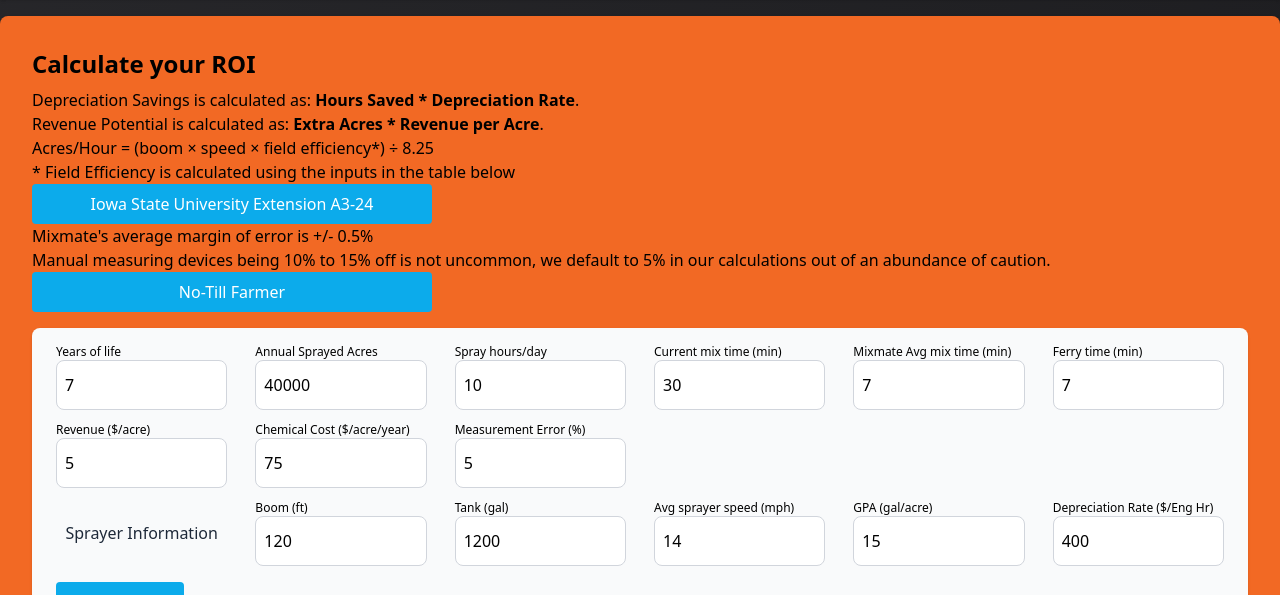
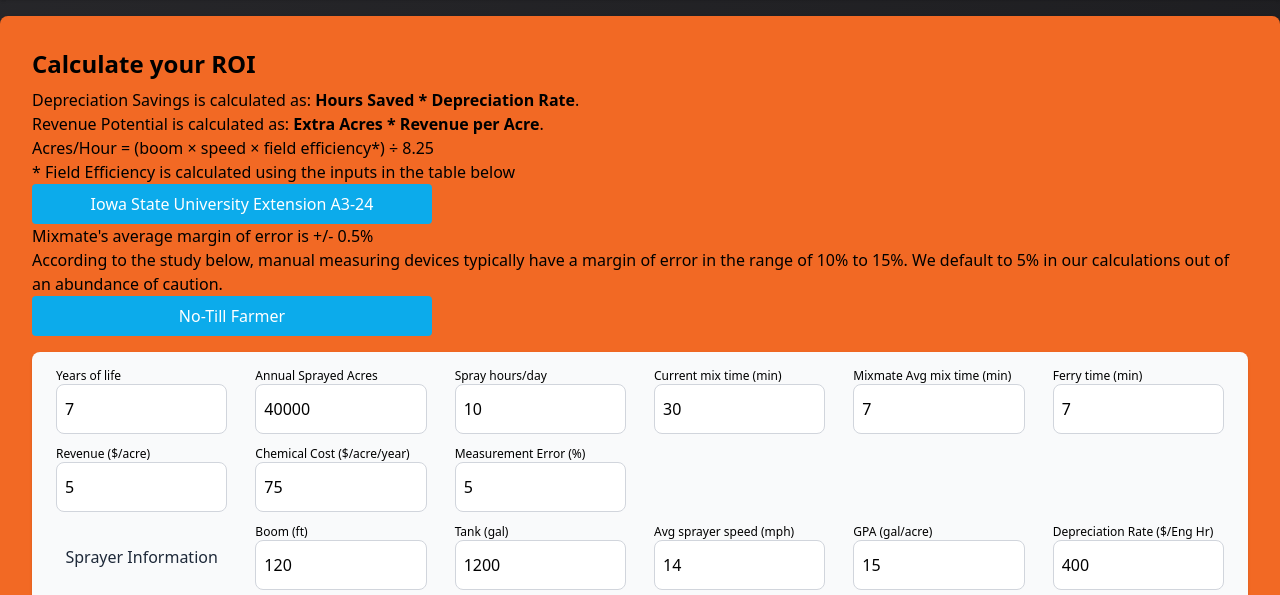
Before and after one commit to Praxidyn/roi-calc, a website built with Vite: page index.html in a window 1280 px wide. Shown: the part 192-787 px from the top of the page. Built offline with nearby package versions, Linux system fonts and the light colour scheme.

Commit message:
Updating wording

```diff
--- a/index.html
+++ b/index.html
@@ -50,7 +50,7 @@
         <br />
         Mixmate's average margin of error is +/- 0.5%
         <br />
-        Manual measuring devices being 10% to 15% off is not uncommon, we default to 5% in our calculations out of an abundance of caution.
+        According to the study below, manual measuring devices typically have a margin of error in the range of 10% to 15%. We default to 5% in our calculations out of an abundance of caution.
         <br />
                 <a
           class="text-north-500"
```
